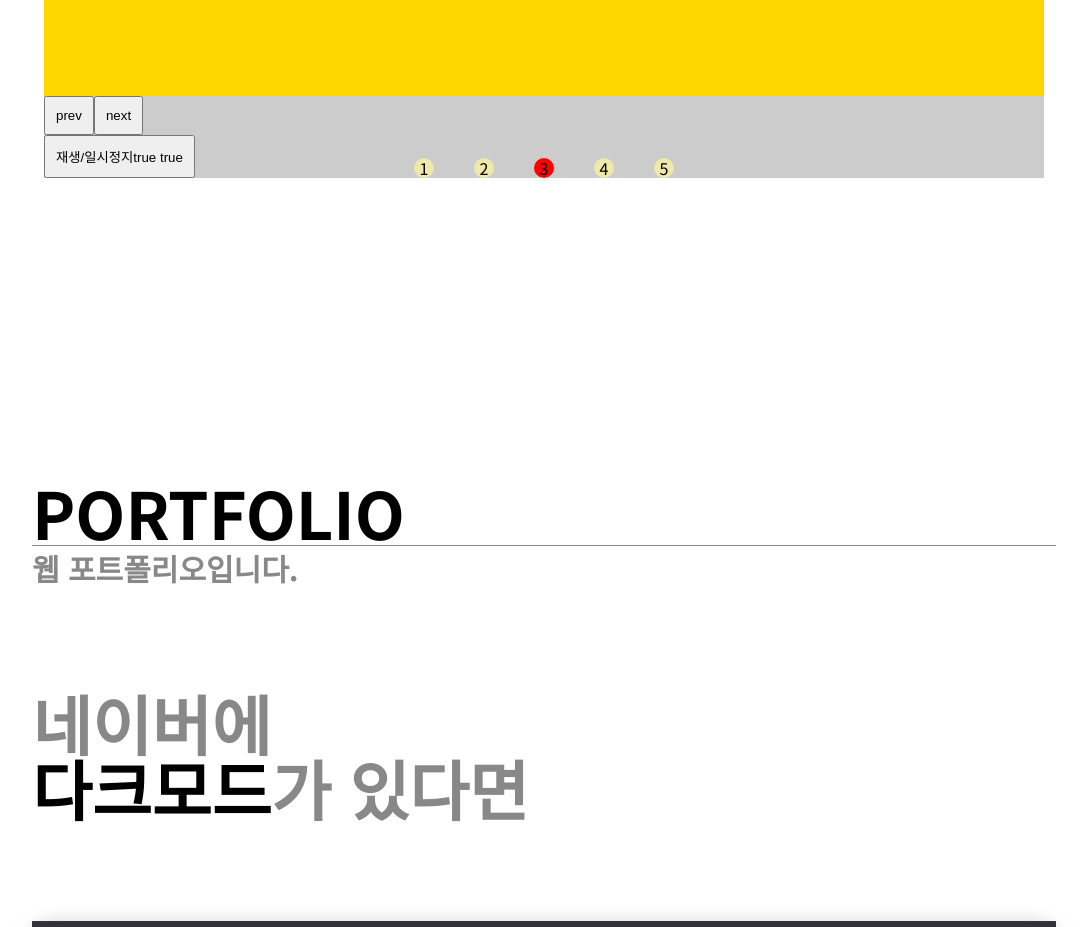
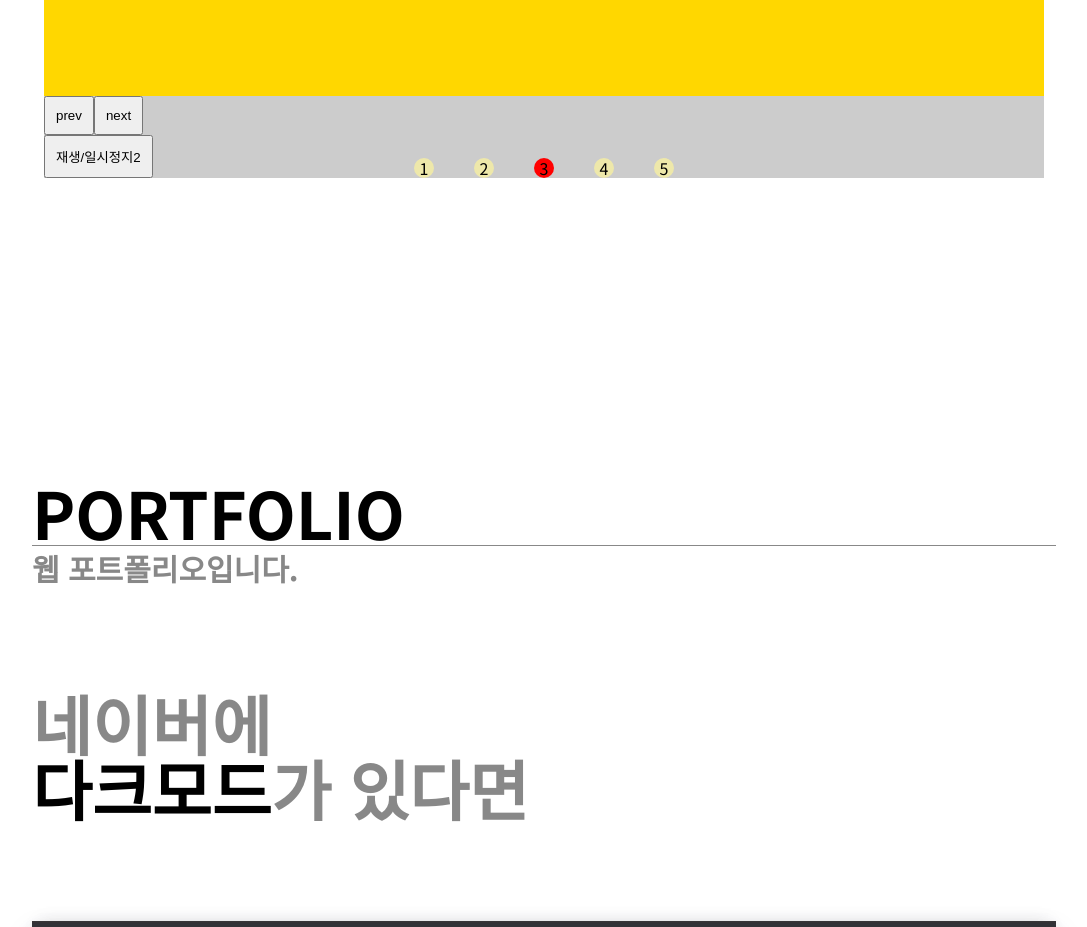
Before and after one commit to wjunhee102/junhee, a React (Create React App) app: page / in a window 1280 px wide. Shown: the part 2320-3247 px from the top of the page, without its empty margins (96-1183 px from the left). Built offline with nearby package versions, Linux system fonts and the light colour scheme.

Commit message:
button 수정

```diff
--- a/src/component/skill/slide.js
+++ b/src/component/skill/slide.js
@@ -277,7 +277,9 @@
             </button>
 
             <div className="auto_play">
-                <button className="btn_play" onClick={()=>((setSStart(!slideStart),setNext(!slideNext)))}>재생/일시정지{`${slideStart} ${slideNext}`}</button>
+                <button className="btn_play" onClick={()=>((setSStart(!slideStart),setNext(!slideNext)))}>
+                    재생/일시정지{`${slideStart +  slideNext}`}
+                </button>
             </div>
 
         </div>
```
